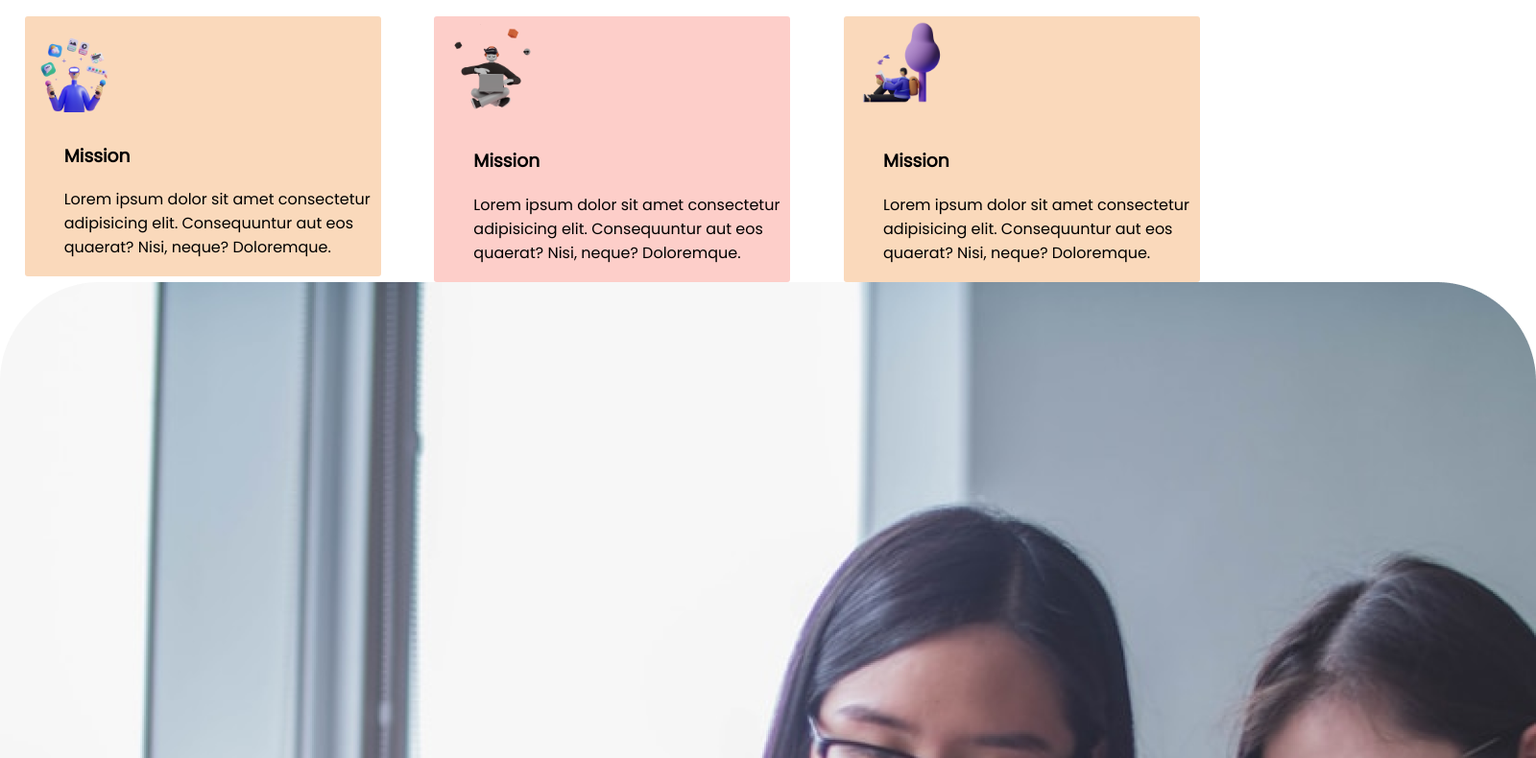
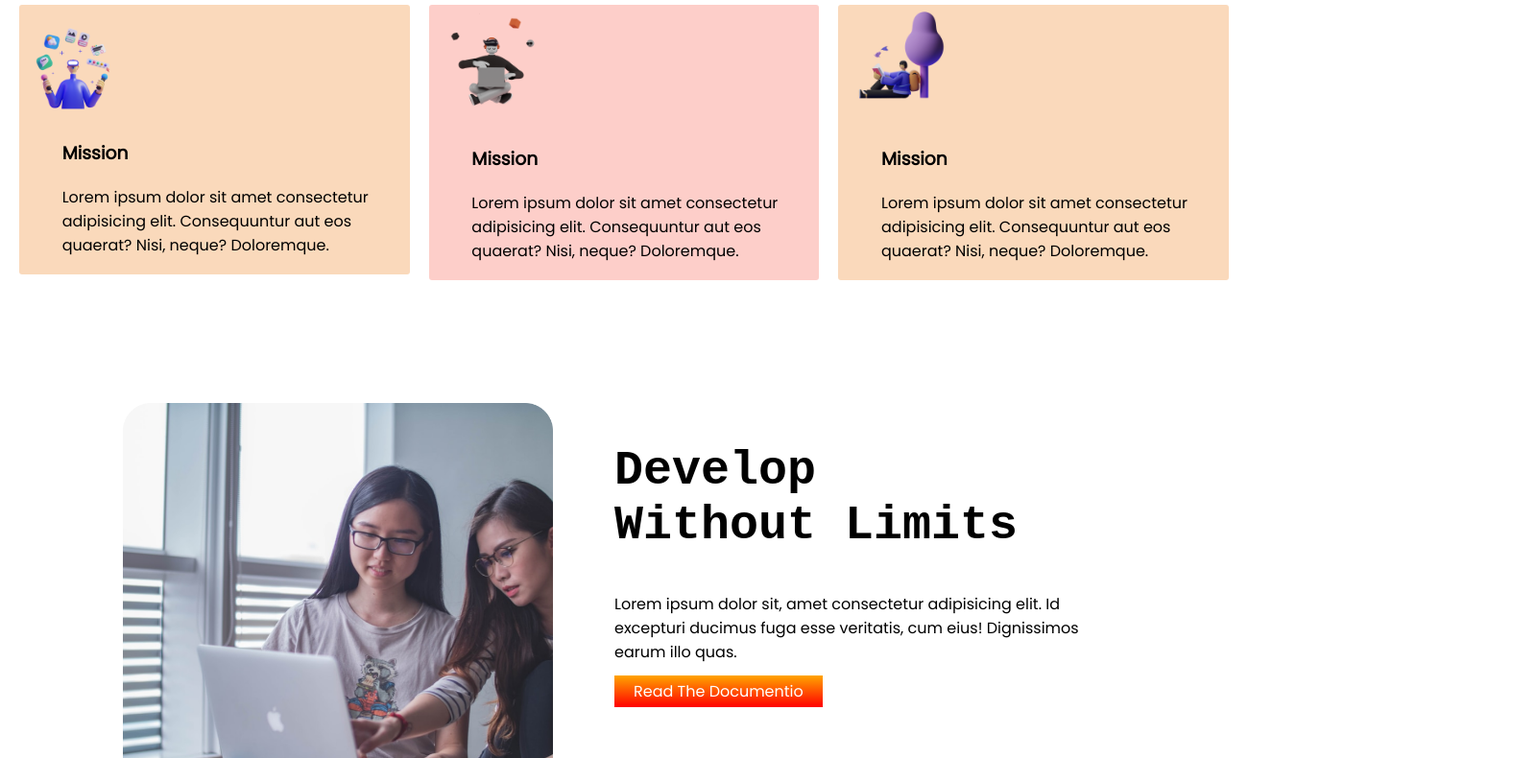
Before and after one commit to Pobarul-islam/Pobarul_islam-Mission-2022, a plain HTML site: page index.html in a window 1280 px wide. Shown: the part 765-1555 px from the top of the page at 96% size, 1600 px wide, since content can reach past the window. Drawn offline with Linux system fonts and the light colour scheme.

Commit message:
develop section modified

```diff
--- a/index.html
+++ b/index.html
@@ -85,13 +85,23 @@
     <!-- Section No-3 Develop section -->
 
     <section class="develop-section">
-<div class="develop-img">
-    <img src="pictures/coding.png" alt="">
-</div>
-<div class="develop-text">
-    <h3>Develop Without Limits</h3>
-    <p>Lorem ipsum dolor sit, amet consectetur adipisicing elit. Id excepturi ducimus fuga esse veritatis, cum eius! Dignissimos earum illo quas.</p>
-</div>
+
+        <div class="develop-img">
+          <img src="pictures/coding.png" alt="" />
+        </div>
+        <div class="develop-text">
+          <h1>
+            Develop <br />
+            Without Limits
+          </h1>
+          <p>
+            Lorem ipsum dolor sit, amet consectetur adipisicing elit. Id
+            excepturi ducimus fuga esse veritatis, cum eius! Dignissimos earum
+            illo quas.
+          </p>
+          <a class="explore-button" href="#">Read The Documentio</a>
+        </div>
+
     </section>
   </body>
 </html>
--- a/style.css
+++ b/style.css
@@ -12,7 +12,7 @@ h1 {
 .section1_mission-2022 {
   display: flex;
   height: 620px;
-  margin-top: 3%;
+  margin-top: 2%;
 }
 .mission-text {
   margin-left: 10%;
@@ -56,13 +56,13 @@ h1 {
 }
 .box-style{
     border-radius: 3px;
-    margin-left: 2%;
+margin-left: 20px;
 
 
 }
 .mission {
   background-color: rgba(244, 165, 96, 0.425);
-  width: 90%;
+
   padding: 2px 5px;
   border-radius: 3px;
 
@@ -74,7 +74,7 @@ h1 {
 }
 .vission {
   background-color: rgba(250, 128, 114, 0.384);
-  width: 90%;
+
   padding: 2px 5px;
   border-radius: 3px;
 }
@@ -83,7 +83,7 @@ h1 {
 
 }
 .goals {
-  width: 90%;
+
   background-color: rgba(255, 192, 203, 0.384);
   padding: 2px 5px;
   border-radius: 3px;
@@ -96,3 +96,24 @@ h1 {
 }
 
 /* Section No-3 Develop section */
+
+.develop-section{
+
+    margin-top: 10%;
+    display: flex;
+
+}
+
+.develop-img{
+    width: 50%;
+}
+.develop-img img{
+    width:70% ;
+    margin-left: 20%;
+}
+.develop-text{
+    width: 40%;
+}
+.develop-text h1{
+    font-size: 50px;
+}
```
